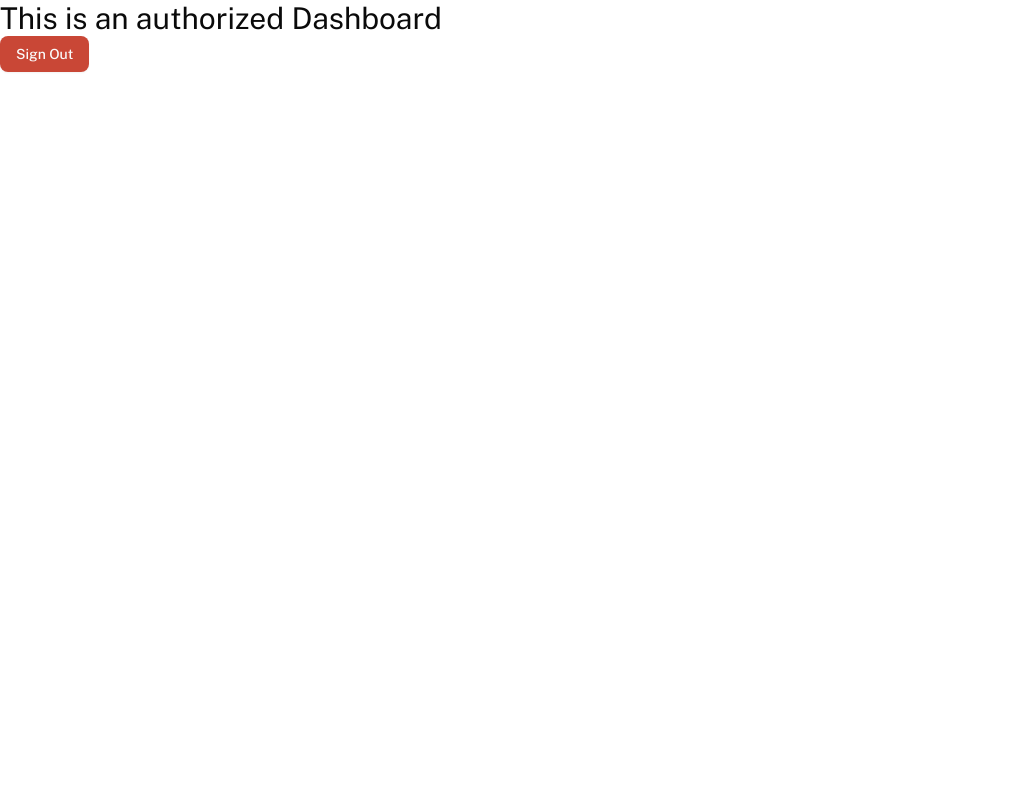
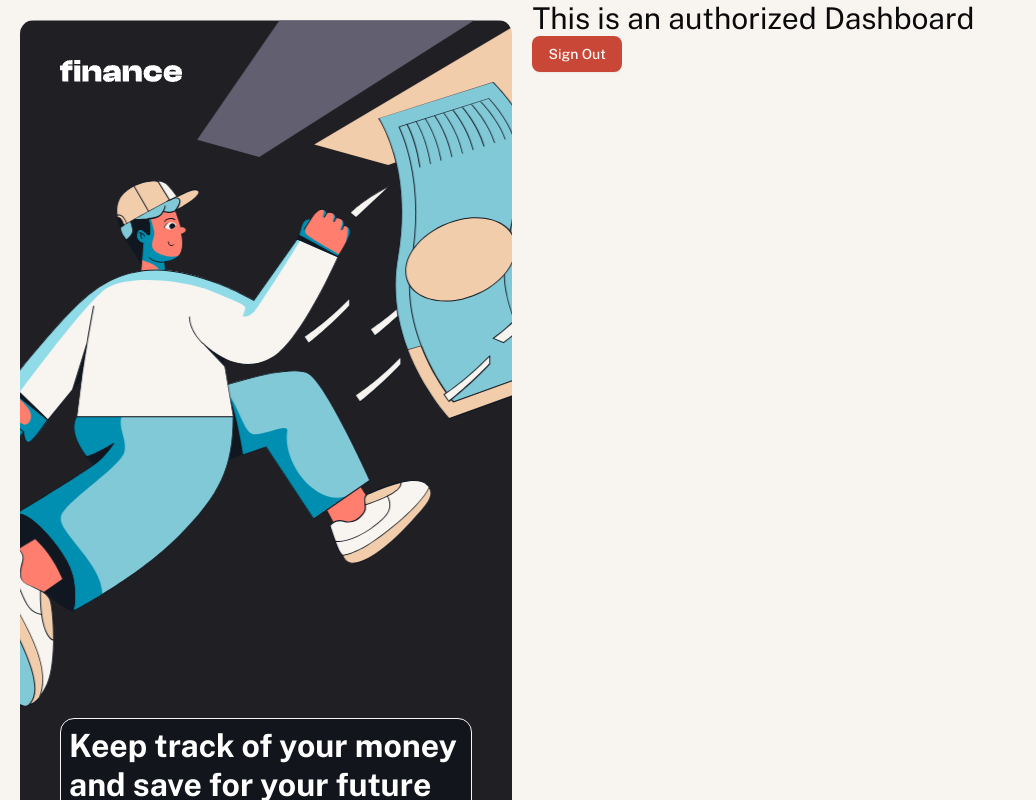
Before and after one commit to IslamSolimanInnowise/finance-app, a Next.js app: page / in a window 1280 px wide. Shown: the top 800 px of the page, without its empty margins (0-1036 px from the left). Built offline with nearby package versions, Linux system fonts and the light colour scheme; no server answers.

Commit message:
feat: add custom layout and initial aside

```diff
--- a/src/app/(auth)/login/page.tsx
+++ b/src/app/(auth)/login/page.tsx
@@ -1,12 +1,10 @@
 import LoginForm from "@/components/LoginForm";
-import SideBar from "@/components/Sidebar";
 
 const LoginPage = () => {
   return (
-    <main className="bg-Beige-100 min-h-screen flex">
-      <SideBar />
+    <>
       <LoginForm />
-    </main>
+    </>
   );
 };
 export default LoginPage;
--- a/src/app/(auth)/register/page.tsx
+++ b/src/app/(auth)/register/page.tsx
@@ -1,12 +1,10 @@
 import RegisterForm from "@/components/RegisterForm";
-import SideBar from "@/components/Sidebar";
 
 const HomePage: React.FC = () => {
   return (
-    <main className="bg-Beige-100 min-h-screen flex">
-      <SideBar />
+    <>
       <RegisterForm />
-    </main>
+    </>
   );
 };
 export default HomePage;
--- a/src/app/layout.tsx
+++ b/src/app/layout.tsx
@@ -1,6 +1,7 @@
 import type { Metadata } from "next";
 import { Public_Sans } from "next/font/google";
 import "./globals.css";
+import CustomLayout from "@/components/CustomLayout";
 
 const publicSans = Public_Sans({
   variable: "--font-public-sans",
@@ -20,7 +21,9 @@ export default function RootLayout({
 }>) {
   return (
     <html lang="en">
-      <body className={`${publicSans.variable} antialiased`}>{children}</body>
+      <body className={`${publicSans.variable} antialiased`}>
+        <CustomLayout>{children}</CustomLayout>
+      </body>
     </html>
   );
 }
--- a/src/app/page.tsx
+++ b/src/app/page.tsx
@@ -1,32 +1,10 @@
-"use client";
-import { auth } from "@/firebase";
-import { Button } from "@/shadcn/components/ui/button";
-import { signOut } from "firebase/auth";
-import { useRouter } from "next/navigation";
+import SignOutButton from "@/components/SignOutButton";
 
 const Dashboard = () => {
-  const router = useRouter();
-
-  const handleSignOut = async () => {
-    try {
-      await signOut(auth);
-      // Clear the auth cookie
-      document.cookie = "auth=; path=/; expires=Thu, 01 Jan 1970 00:00:00 GMT";
-      router.replace("/login");
-    } catch (error) {
-      console.error("Error signing out:", error);
-    }
-  };
-
   return (
     <div>
       <h1 className="text-3xl">This is an authorized Dashboard</h1>
-      <Button
-        onClick={handleSignOut}
-        className="bg-Secondary-Red hover:bg-opacity-90 transition-all duration-300"
-      >
-        Sign Out
-      </Button>
+      <SignOutButton />
     </div>
   );
 };
--- /dev/null
+++ b/src/components/AuthSideBar/index.tsx
@@ -0,0 +1,15 @@
+import Image from "next/image";
+import Logo from "@/../public/Logo.png";
+const AuthSideBar: React.FC = () => {
+  return (
+    <aside className="min-h-full bg-Grey-900 w-75 border-r-[1px] rounded-r-2xl text-Grey-300 pr-6 pb-6">
+      <header className="h-[101.76px] flex items-center justify-start pl-8 mb-6">
+        <Image src={Logo} alt="Logo" className="object-cover" />
+      </header>
+      <nav>
+        <ul></ul>
+      </nav>
+    </aside>
+  );
+};
+export default AuthSideBar;
--- /dev/null
+++ b/src/components/CustomLayout/index.tsx
@@ -0,0 +1,33 @@
+"use client";
+import { auth } from "@/firebase";
+import AuthSideBar from "@/components/AuthSideBar";
+import SideBar from "@/components/Sidebar";
+import { PropsWithChildren, useEffect, useState } from "react";
+import { User } from "firebase/auth";
+
+const CustomLayout: React.FC<PropsWithChildren> = ({ children }) => {
+  const [user, setUser] = useState<User | null>(null);
+  const [loading, setLoading] = useState(true);
+
+  useEffect(() => {
+    const unsubscribe = auth.onAuthStateChanged((authUser) => {
+      setUser(authUser);
+      setLoading(false);
+    });
+
+    return () => unsubscribe();
+  }, []);
+
+  if (loading) {
+    return <div>Loading...</div>; // Add proper loading state
+  }
+
+  return (
+    <main className="bg-Beige-100 min-h-screen flex">
+      {user ? <AuthSideBar /> : <SideBar />}
+      {children}
+    </main>
+  );
+};
+
+export default CustomLayout;
--- /dev/null
+++ b/src/components/SignOutButton/index.tsx
@@ -0,0 +1,30 @@
+"use client";
+
+import { auth } from "@/firebase";
+import { Button } from "@/shadcn/components/ui/button";
+import { signOut } from "firebase/auth";
+import { useRouter } from "next/navigation";
+
+const SignOutButton: React.FC = () => {
+  const router = useRouter();
+
+  const handleSignOut = async () => {
+    try {
+      await signOut(auth);
+      // Clear the auth cookie
+      document.cookie = "auth=; path=/; expires=Thu, 01 Jan 1970 00:00:00 GMT";
+      router.replace("/login");
+    } catch (error) {
+      console.error("Error signing out:", error);
+    }
+  };
+  return (
+    <Button
+      onClick={handleSignOut}
+      className="bg-Secondary-Red hover:bg-opacity-90 transition-all duration-300"
+    >
+      Sign Out
+    </Button>
+  );
+};
+export default SignOutButton;
```
